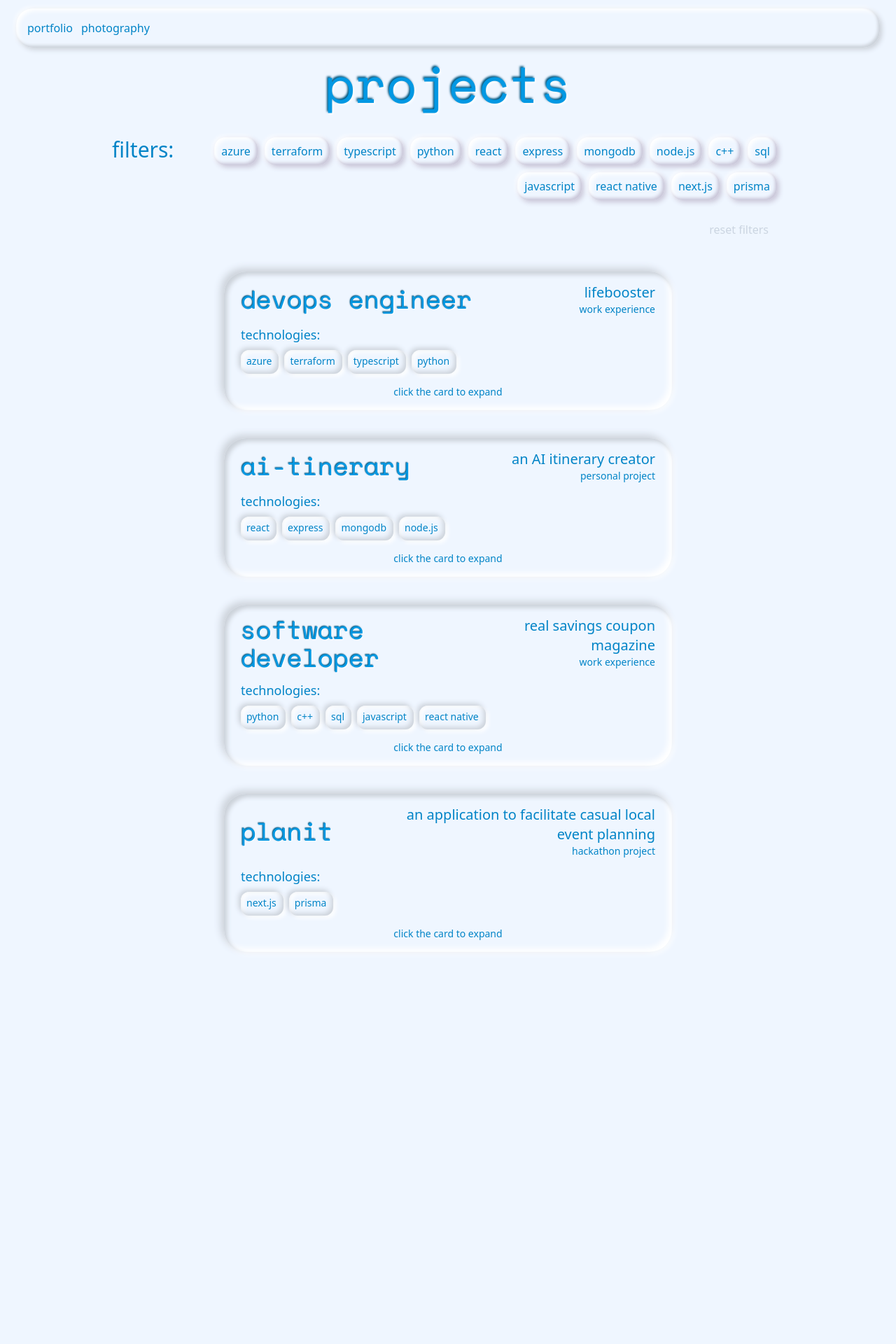
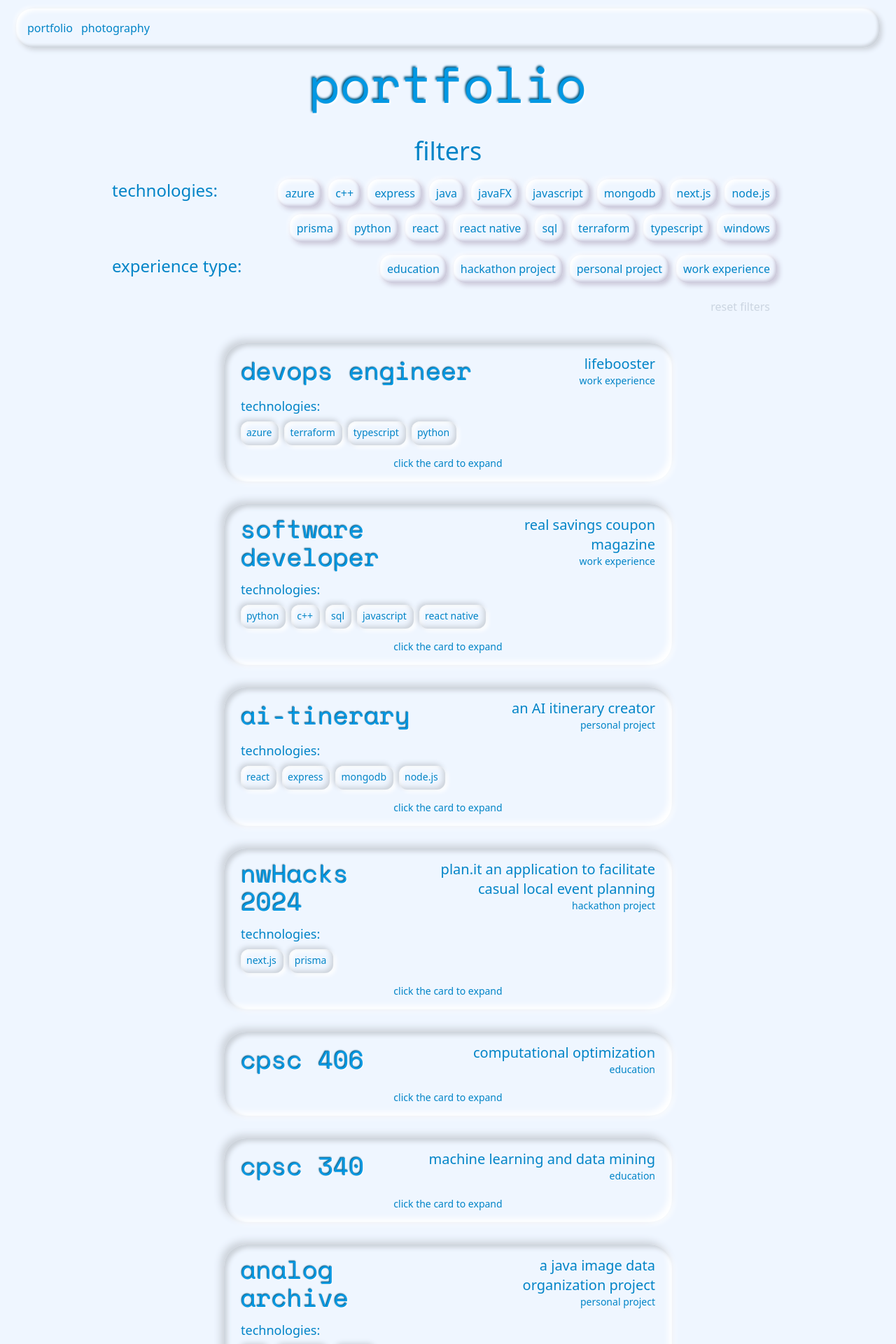
Before and after one commit to nand2246/portfolio, a React (Vite) app: page / in a window 1280 px wide. Shown: the top 1920 px of the page at 70% size. Before the commit the page ends 1416 px from the top, so only its background shows below. Built offline with nearby package versions, Linux system fonts and the light colour scheme.

Commit message:
add all relevant portfolio items

```diff
--- a/src/pages/photography.tsx
+++ b/src/pages/photography.tsx
@@ -4,11 +4,12 @@ import GlassTransition from '../components/GlassTransition';
 export default function Photography() {
   return (
     <GlassTransition>
-      <div className='py-4 px-8 max-w-screen-lg mx-auto'>
+      <div className='py-4 px-8 max-w-screen-xl mx-auto'>
         {/* title text */}
-        <h1 className='text-4xl sm:text-7xl text-[#0298e3] inset-text text-center font-mono pb-6 sm:pb-10'>
+        <h1 className='text-4xl sm:text-7xl text-[#0298e3] inset-text text-center font-mono'>
           photography
         </h1>
+        <div className='pt-6 sm:pt-10'>
           <Card>
             <div className='flex flex-wrap gap-6 p-6 h-fit w-full rounded-3xl'>
               <div
@@ -54,6 +55,7 @@ export default function Photography() {
             </div>
           </Card>
         </div>
+      </div>
     </GlassTransition>
   );
 }
--- a/src/pages/portfolio/components/ExperienceCard.tsx
+++ b/src/pages/portfolio/components/ExperienceCard.tsx
@@ -25,7 +25,7 @@ const animateContent: Variants = {
 const animatePadding: Variants = {
   initial: { paddingBottom: '0rem' },
   animate: {
-    paddingBottom: '2.5rem',
+    paddingBottom: '2rem',
     transition: { duration: 0.3 },
   },
   exit: { paddingBottom: '0rem', transition: { delay: 0.3, duration: 0.3 } },
@@ -34,34 +34,42 @@ const animatePadding: Variants = {
 type ExperienceCardProps = {
   title: string;
   company: string | undefined;
-  primaryTag: string;
-  technologies: string[];
+  type: string;
+  technologies: string[] | undefined;
   responsibilities: string[];
-  activeTags: string[];
+  activeTypes: string[];
+  activeTechnologies: string[];
 };
 
 export default function ExperienceCard({
   title,
   company,
-  primaryTag,
+  type,
   technologies,
   responsibilities,
-  activeTags,
+  activeTypes,
+  activeTechnologies,
 }: ExperienceCardProps) {
   const [visible, setVisible] = useState(true);
   const [expanded, setExpanded] = useState(false);
 
   useEffect(() => {
-    if (activeTags.length === 0) {
+    if (activeTypes.length === 0 && activeTechnologies.length === 0) {
       setVisible(true);
     } else {
       setVisible(false);
 
-      if (activeTags.find((tag) => technologies.includes(tag))) {
+      if (
+        activeTypes.find((activeType) => activeType === type) ||
+        activeTechnologies.find(
+          (activeTechnology) =>
+            technologies && technologies.includes(activeTechnology)
+        )
+      ) {
         setVisible(true);
       }
     }
-  }, [activeTags, technologies]);
+  }, [technologies, activeTypes, activeTechnologies, type]);
 
   return (
     <AnimatePresence>
@@ -84,12 +92,14 @@ export default function ExperienceCard({
                     {company}
                   </h2>
                   <h2 className='flex-1 basis-1/2 text-left sm:text-right text-xs sm:text-sm'>
-                    {primaryTag}
+                    {type}
                   </h2>
                 </div>
               </div>
 
               <div className='text-sm sm:text-lg pt-1 sm:pt-3'>
+                {technologies && (
+                  <>
                     <div className='text-base sm:text-lg'>technologies:</div>
                     <div className='flex flex-wrap pt-2'>
                       {technologies.map((technology: string) => (
@@ -107,6 +117,8 @@ export default function ExperienceCard({
                         </div>
                       ))}
                     </div>
+                  </>
+                )}
               </div>
               <div className='text-center text-xs sm:text-sm pt-2'>
                 click the card to expand
@@ -125,9 +137,9 @@ export default function ExperienceCard({
                       animate='animate'
                       exit='exit'
                     >
-                      <ul className='pt-6 pb-4 pl-4 text-sm sm:text-base list-disc'>
+                      <ul className='py-4 pl-4 text-sm sm:text-base list-disc'>
                         {responsibilities.map((responsibility) => (
-                          <li key={responsibility} className='pb-2'>
+                          <li key={responsibility} className='pt-2'>
                             {responsibility}
                           </li>
                         ))}
--- a/src/pages/portfolio/components/FilterButton.tsx
+++ b/src/pages/portfolio/components/FilterButton.tsx
@@ -27,11 +27,11 @@ const animateFilterButton: Variants = {
 };
 
 export default function FilterButton({
-  tag,
+  filter,
   handleAdd,
   handleRemove,
 }: {
-  tag: string;
+  filter: string;
   handleAdd: () => void;
   handleRemove: () => void;
 }) {
@@ -58,7 +58,7 @@ export default function FilterButton({
           setIsActive(!isActive);
         }}
       >
-        {tag}
+        {filter}
       </button>
     </div>
   );
--- a/src/pages/portfolio/portfolio.tsx
+++ b/src/pages/portfolio/portfolio.tsx
@@ -7,8 +7,8 @@ const experiences = [
   {
     title: 'devops engineer',
     company: 'lifebooster',
-    dates: 'may - december 2022',
-    primaryTag: 'work experience',
+    dates: 'january - august 2023',
+    type: 'work experience',
     technologies: ['azure', 'terraform', 'typescript', 'python'],
     responsibilities: [
       'Led the project to implement Terraform Infrastructure as Code to manage several Azure systems.',
@@ -19,9 +19,23 @@ const experiences = [
     ],
   },
   {
+    title: 'software developer',
+    company: 'real savings coupon magazine',
+    dates: 'may - december 2022',
+    type: 'work experience',
+    technologies: ['python', 'c++', 'sql', 'javascript', 'react native'],
+    responsibilities: [
+      'Collaborated with a team of developers to create an Android and iOS application using React Native.',
+      'Built RESTful APIs that served data to the React Native front-end based on dynamically chosen user input that handled several concurrent users.',
+      'Managed SEO for the company website, implementing the usage of several utilities such as image optimization and structured schema markup data to the site.',
+      'Implemented Git and SSH access hosted on the company server and assisted colleagues with initializing these services with their systems.',
+    ],
+  },
+  {
     title: 'ai-tinerary',
     company: 'an AI itinerary creator',
-    primaryTag: 'personal project',
+    dates: 'may - august 2024',
+    type: 'personal project',
     technologies: ['react', 'express', 'mongodb', 'node.js'],
     responsibilities: [
       'Developed an AI-powered itinerary creator application that helps users plan personalized travel itineraries based on their preferences and interests.',
@@ -34,10 +48,11 @@ const experiences = [
     ],
   },
   {
-    title: 'software developer',
-    company: 'real savings coupon magazine',
-    primaryTag: 'work experience',
-    technologies: ['python', 'c++', 'sql', 'javascript', 'react native'],
+    title: 'nwHacks 2024',
+    dates: 'january 2024',
+    company: 'plan.it an application to facilitate casual local event planning',
+    type: 'hackathon project',
+    technologies: ['next.js', 'prisma'],
     responsibilities: [
       'Collaborated with a team of developers to create an Android and iOS application using React Native.',
       'Built RESTful APIs that served data to the React Native front-end based on dynamically chosen user input that handled several concurrent users.',
@@ -46,67 +61,196 @@ const experiences = [
     ],
   },
   {
-    title: 'planit',
-    company: 'an application to facilitate casual local event planning',
-    primaryTag: 'hackathon project',
+    title: 'cpsc 406',
+    company: 'computational optimization',
+    dates: 'january - april 2024',
+    type: 'education',
+    responsibilities: [
+      'Learned the mathematical motivation behind several machine learning algorithms',
+      'Applied algorithms to optimize and solve several complex machine learning problems',
+      'Applied algorithms to solve linear programming problems',
+    ],
+  },
+  {
+    title: 'cpsc 340',
+    company: 'machine learning and data mining',
+    dates: 'september - december 2023',
+    type: 'education',
+    responsibilities: [
+      'Trained and tested several machine learning algorithms using Python to solve complex problems.',
+      'I was introduced to several complex machine learning concepts including deep learning and neural networks.',
+    ],
+  },
+  {
+    title: 'analog archive',
+    company: 'a java image data organization project',
+    dates: 'january - april 2021',
+    technologies: ['java', 'windows', 'javaFX'],
+    type: 'personal project',
+    responsibilities: [
+      'A Java application project created to help users organize analog photography collections.',
+      'This Java program was created as a project for my CPSC 210 class, allowing me to apply what I had learned about software construction to a real program.',
+      'This program applies the concepts of design hierarchies, data abstraction, and error exception handling.',
+    ],
+  },
+  {
+    title: 'cpsc 310',
+    company: 'software engineering',
+    dates: 'january - april 2021',
+    type: 'education',
+    responsibilities: [
+      'Evaluated software engineering processes used to build modern industrial-caliber systems by justifying their benefits and trade-offs.',
+      'During the course project, I collaborated with a team working on full-stack development split into four sprints.',
+      'We first developed a server-side implementation using Node and then successfully implemented on client-side development using HTML/CSS/JS.',
+      'This course allowed me to develop a more in-depth understanding of software construction, and how to approach programming in a more organized, practical manner.',
+    ],
+  },
+  {
+    title: 'cpsc 313',
+    company: 'computer hardware and operating systems',
+    dates: 'january - april 2021',
+    type: 'education',
+    responsibilities: [
+      'This course covered several topics, including CPU execution and instruction execution, caches and memory systems, virtual memory, and operating systems.',
+      'Allowed me to become a better full-stack programmer by allowing me to fully understand the execution of a program at various levels of abstraction and have a deeper understanding of memory management.',
+    ],
+  },
+  {
+    title: 'cpsc 320',
+    company: 'intermediate algorithm design and analysis',
+    dates: 'january - april 2021',
+    type: 'education',
+    responsibilities: [
+      'The content covered in this course includes the definition, design, and implementation of several classic data structures, along with the time and space analysis of algorithms and data structures.',
+      'I am now able to recognize which algorithm design technique(s) was used in each algorithm.',
+      'Through the content taught in this course, I learned the importance of algorithm stability and conditioning, and can identify which data structures would be able to provide that stability to solve complex problems.',
+    ],
+  },
+  {
+    title: 'cpsc 322',
+    company: 'introduction to artificial intelligence',
+    dates: 'january - april 2021',
+    type: 'education',
+    responsibilities: [
+      'This course introduced the field of artificial intelligence, covering topics including search algorithms, constraint satisfaction problems, and heuristics.',
+      'This course has given me a great understanding of the fundamentals of artificial intelligence and introduced me to several essential topics that will be valuable when working on future projects involving artificial intelligence.',
+    ],
+  },
+  {
+    title: 'nwHacks 2021',
+    company:
+      'frij.space, an application to facilitate non-intrusive social engagement',
+    dates: 'january 2021',
+    type: 'hackathon project',
     technologies: ['next.js', 'prisma'],
     responsibilities: [
-      'Collaborated with a team of developers to create an Android and iOS application using React Native.',
-      'Built RESTful APIs that served data to the React Native front-end based on dynamically chosen user input that handled several concurrent users.',
-      'Managed SEO for the company website, implementing the usage of several utilities such as image optimization and structured schema markup data to the site.',
-      'Implemented Git and SSH access hosted on the company server and assisted colleagues with initializing these services with their systems.',
+      'Created a web-based application that allows users to create pages filled with notes and share those pages with their peers.',
+      'HTML / JavaScript front-end, backed by the Axios library to handle HTTP requests.',
+      'Given just 24 hours to complete the project, this hackathon presented the challenge of working together in a group with very little time.    ],',
     ],
   },
 ];
 
 const technologies: string[] = [
-  ...new Set(experiences.map((experience) => experience.technologies).flat()),
+  ...new Set(
+    experiences
+      .map((experience) =>
+        experience.technologies ? experience.technologies : []
+      )
+      .flat()
+      .sort()
+  ),
+];
+
+const types: string[] = [
+  ...new Set(
+    experiences
+      .map((experience) => experience.type)
+      .flat()
+      .sort()
+  ),
 ];
 
 export default function Portfolio() {
-  const [activeTags, setActiveTags] = useState<string[]>([]);
+  const [activeTechnologies, setActiveTechnologies] = useState<string[]>([]);
+  const [activeTypes, setActiveTypes] = useState<string[]>([]);
   const [resetFilter, setResetFilter] = useState<boolean>(false);
 
   return (
     <GlassTransition>
       <div className='py-4 px-8 max-w-screen-lg mx-auto'>
         {/* portfolio title text */}
-        <h1 className='text-5xl sm:text-7xl inset-text text-center font-mono pb-6 sm:pb-10'>
-          projects
+        <h1 className='text-5xl sm:text-7xl inset-text text-center font-mono'>
+          portfolio
         </h1>
 
-        {/* filters */}
-        <div className='flex flex-wrap sm:flex-nowrap text-center sm:text-left pb-10'>
-          <div className='basis-full sm:basis-0 pb-2 sm:pr-4'>
-            <div className='text-2xl sm:text-3xl'>filters:</div>
+        <div className='pt-6 sm:pt-10 text-center text-3xl sm:text-4xl'>
+          filters
         </div>
-          <div className='flex flex-col'>
-            <div className='flex flex-wrap justify-left sm:justify-end px-3 sm:px-0'>
+
+        {/* technology filters */}
+        <div className='flex flex-wrap sm:flex-nowrap text-center pt-3 sm:pt-5'>
+          <div className='sm:flex-none w-full sm:w-fit sm:pr-4'>
+            <div className='text-xl sm:text-2xl'>technologies:</div>
+          </div>
+          <div className='flex flex-wrap justify-start sm:justify-end w-full pt-2 sm:pt-0 px-3 sm:px-0'>
             {technologies.map((technology: string) => (
               <FilterButton
                 key={`${technology}${resetFilter}`}
-                  tag={technology}
+                filter={technology}
                 handleAdd={() => {
-                    return setActiveTags([...activeTags, technology]);
+                  return setActiveTechnologies([
+                    ...activeTechnologies,
+                    technology,
+                  ]);
                 }}
                 handleRemove={() => {
-                    return setActiveTags(
-                      activeTags.filter((tag) => tag !== technology)
+                  return setActiveTechnologies(
+                    activeTechnologies.filter(
+                      (activeTechnology) => activeTechnology !== technology
+                    )
                   );
                 }}
               />
             ))}
           </div>
-            <div className='flex justify-start sm:justify-end pt-3 pl-3 pr-3'>
+        </div>
+
+        {/* experience type filters */}
+        <div className='flex flex-wrap sm:flex-nowrap text-center pt-2'>
+          <div className='sm:flex-none w-full sm:w-fit sm:pr-4'>
+            <div className='text-xl sm:text-2xl'>experience type:</div>
+          </div>
+          <div className='flex flex-wrap justify-start sm:justify-end w-full pt-2 sm:pt-0 px-3 sm:px-0'>
+            {types.map((type: string) => (
+              <FilterButton
+                key={`${type}${resetFilter}`}
+                filter={type}
+                handleAdd={() => {
+                  return setActiveTypes([...activeTypes, type]);
+                }}
+                handleRemove={() => {
+                  return setActiveTypes(
+                    activeTypes.filter((activeType) => activeType !== type)
+                  );
+                }}
+              />
+            ))}
+          </div>
+        </div>
+
+        <div className='w-full pt-1 pr-2.5 pl-3'>
           <div
-                className={`text-xs sm:text-base px-2.5 py-2 rounded-xl sm:rounded-2xl ${
-                  activeTags.length === 0 ? 'text-slate-300' : ''
+            className={`mr-auto ml-0 sm:mr-0 sm:ml-auto w-fit text-xs sm:text-base px-2.5 py-2 rounded-xl sm:rounded-2xl ${
+              activeTypes.length === 0 && activeTechnologies.length === 0
+                ? 'text-slate-300'
+                : ''
             }`}
             style={{
-                  transitionDuration: '500ms',
+              transitionDuration: '200ms',
               transitionProperty: 'box-shadow',
               boxShadow:
-                    activeTags.length === 0
+                activeTypes.length === 0 && activeTechnologies.length === 0
                   ? ''
                   : `-3px -3px 4px 0 #c9c6d8 inset,
                     3.5px 3.5px 6px 0 #ffffff inset,
@@ -114,8 +258,9 @@ export default function Portfolio() {
                     -1.5px -1.5px 6px 0 #ffffff`,
             }}
             onClick={() => {
-                  if (activeTags.length > 0) {
-                    setActiveTags([]);
+              if (activeTypes.length > 0 || activeTechnologies.length > 0) {
+                setActiveTypes([]);
+                setActiveTechnologies([]);
                 setResetFilter(!resetFilter);
               }
             }}
@@ -123,28 +268,22 @@ export default function Portfolio() {
             reset filters
           </div>
         </div>
-          </div>
-        </div>
 
         {/* experience cards */}
-        <div className='max-w-screen-sm mx-auto'>
+        <div className='max-w-screen-sm mx-auto pt-8'>
           {experiences.map((experience) => {
-            const {
-              title,
-              company,
-              primaryTag,
-              technologies,
-              responsibilities,
-            } = experience;
+            const { title, company, type, technologies, responsibilities } =
+              experience;
             return (
               <ExperienceCard
                 key={title}
                 title={title}
                 company={company}
-                primaryTag={primaryTag}
+                type={type}
                 technologies={technologies}
                 responsibilities={responsibilities}
-                activeTags={activeTags}
+                activeTypes={activeTypes}
+                activeTechnologies={activeTechnologies}
               />
             );
           })}
```
Lines whose indentation alone changed are shown as unchanged.
